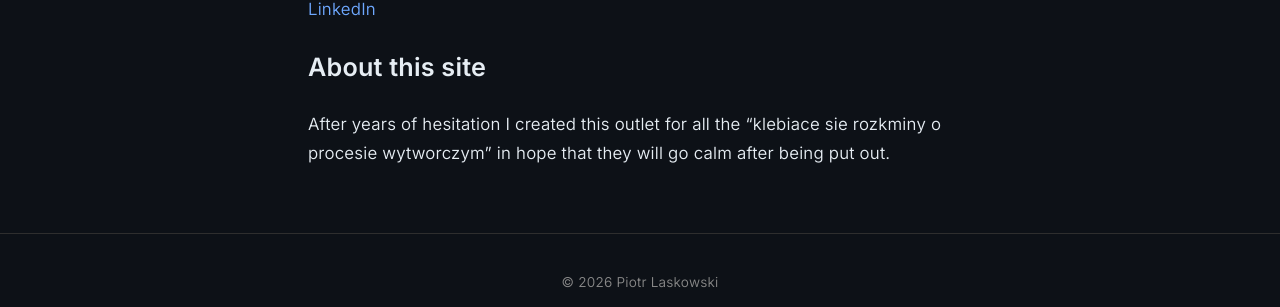
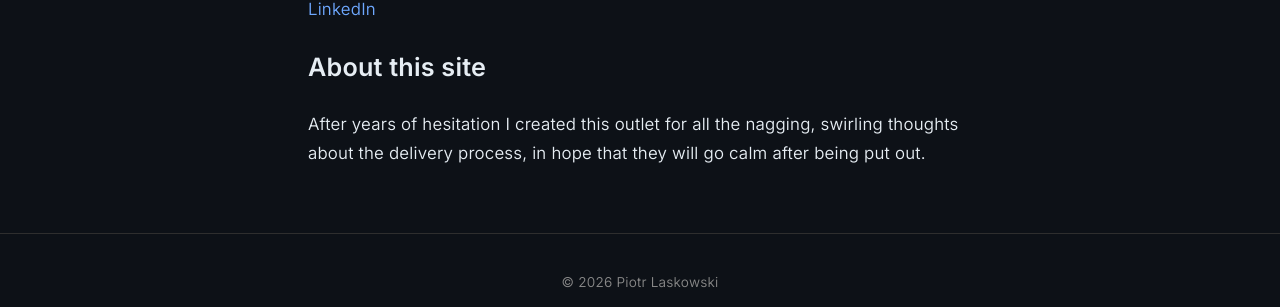
Before and after one commit to plaskowski/plaskowski.github.io, a Jekyll site: the page built from about.md, in a window 1280 px wide. Shown: the part 262-569 px from the top of the page. Built offline with Jekyll 4.4.1, drawn with Linux system fonts in a browser that asks for light colours.

Commit message:
translate about site to full english
Co-authored-by: Cursor <cursoragent@cursor.com>

```diff
--- a/about.md
+++ b/about.md
@@ -11,4 +11,4 @@ Hi, my name is Piotr Laskowski and I am a senior SWE with 15+ years of experienc
 
 ## About this site
 
-After years of hesitation I created this outlet for all the "klebiace sie rozkminy o procesie wytworczym" in hope that they will go calm after being put out.
+After years of hesitation I created this outlet for all the nagging, swirling thoughts about the delivery process, in hope that they will go calm after being put out.
```
